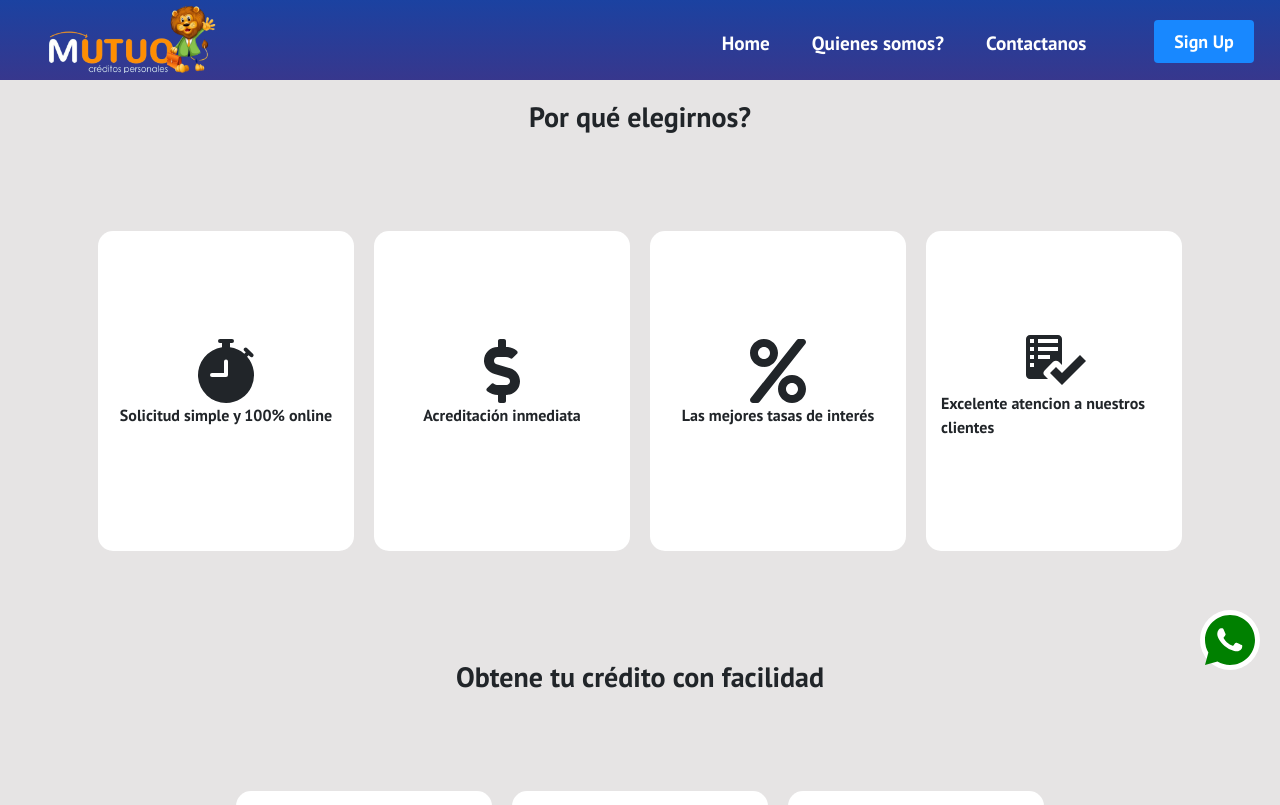
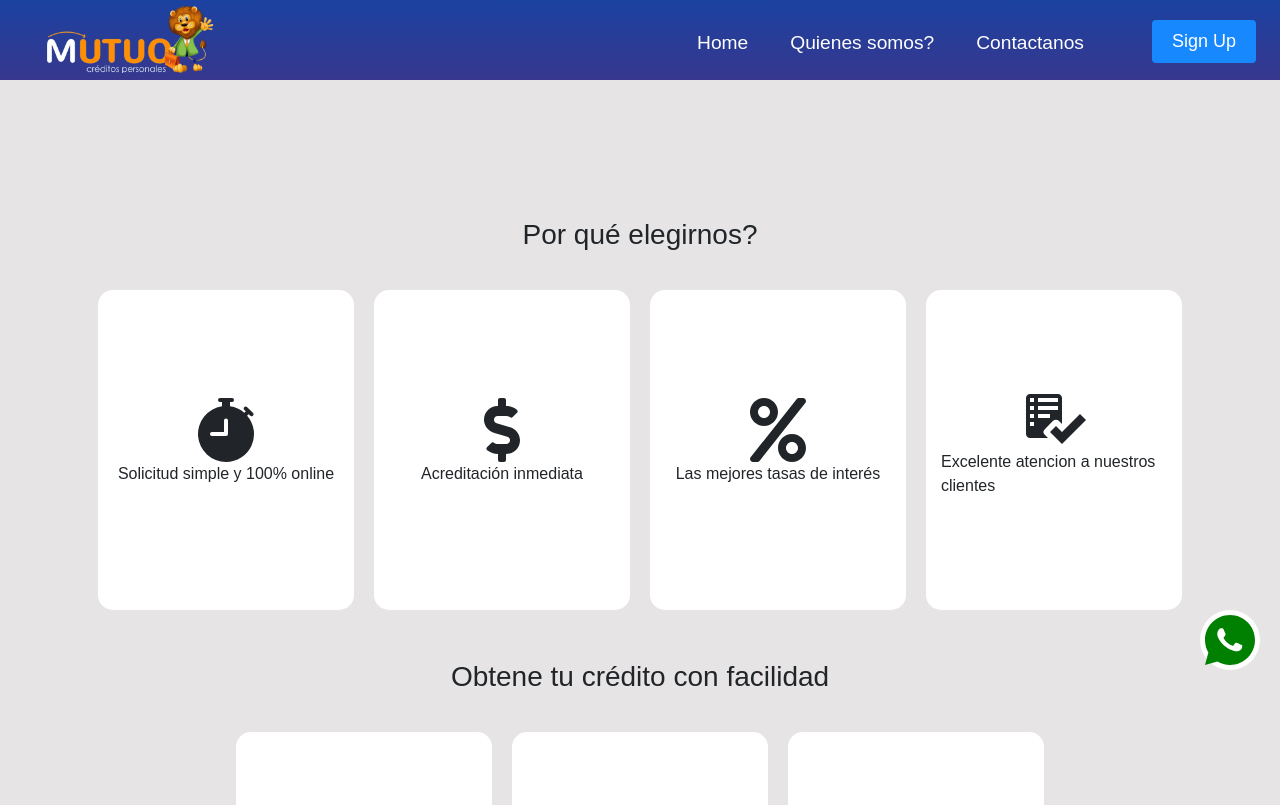
Before and after one commit to Eric9516/mutuo, a React (Create React App) app: page / in a window 1280 px wide. Shown: the top 805 px of the page. Built offline with nearby package versions, Linux system fonts and the light colour scheme.

Commit message:
hover en link de nav rama prueba

```diff
--- a/src/Styles/App.css
+++ b/src/Styles/App.css
@@ -2,5 +2,5 @@
     box-sizing: border-box;
     margin: 0;
     padding: 0;
-    font-family: "PT Sans", sans-serif;
+    font-family: montserrat, sans-serif;
 }
--- a/src/Styles/StyledHome.js
+++ b/src/Styles/StyledHome.js
@@ -1,8 +1,9 @@
 import styled from "styled-components";
+import fondo from "../img/fondo2.jpg";
 
 export const StyledAllHome = styled.div`
     background-color: rgb(230, 228, 228);
-    height: 140vh;
+    min-height: 140vh;
     display: flex;
     justify-content: center;
     align-items: center;
@@ -17,11 +18,16 @@ export const StyledDivContainer = styled.div`
     justify-content: center;
     align-items: center;
     padding: 30px;
+
+    @media screen and (max-width: 700px) {
+        flex-direction: column;
+    }
 `;
 
 export const StyledDivChild = styled.div`
     width: 20vw;
     height: 40vh;
+    /* background-image: url(${fondo}); */
     padding: 15px;
     display: flex;
     justify-content: center;
@@ -29,6 +35,11 @@ export const StyledDivChild = styled.div`
     flex-direction: column;
     background-color: #fff;
     border-radius: 15px;
+
+    @media screen and (max-width: 700px) {
+        width: 65vw;
+        height: 25vh;
+    }
 `;
 
 export const StyledTittle = styled.h3`
@@ -46,4 +57,8 @@ export const StyledLogoWhatsapp = styled.div`
     bottom: 10;
     right: 0;
     margin-right: 20px;
+
+    @media screen and (max-width: 700px) {
+        bottom: 40px;
+    }
 `;
--- a/src/components/Navbar.css
+++ b/src/components/Navbar.css
@@ -45,13 +45,30 @@
     color: white;
     text-decoration: none;
     padding: 0.5rem 1rem;
+    position: relative;
+    transition: 0.6 ease-in-out;
 }
 
 .nav-links:hover {
-    background-color: #1888ff;
     color: #fff;
-    border-radius: 4px;
-    transition: all 0.2s ease-out;
+}
+
+.nav-links::after {
+    content: "";
+    position: absolute;
+    width: 100%;
+    height: 4px;
+    bottom: 0;
+    left: 0;
+    background-color: red;
+    transform: scale(0);
+    transform-origin: bottom right;
+    transition: transform 0.6s ease-in-out;
+}
+
+.nav-links:hover::after {
+    transform: scaleX(1);
+    transform-origin: bottom left;
 }
 
 .fa-bars {
--- a/src/pages/ContactUs.jsx
+++ b/src/pages/ContactUs.jsx
@@ -1,6 +1,6 @@
 import React from "react";
 import { Form } from "react-bootstrap";
-import { StyledForm, Myh2, StyledButton, StyledFormControl, StyledDiv } from "../Styles/StyledContactUs.js";
+import { StyledDiv, StyledForm, StyledFormControl, StyledButton, Myh2 } from "../Styles/StyledContactUs.js";
 
 const ContactUs = () => {
     return (
@@ -49,7 +49,7 @@ const ContactUs = () => {
                     <Form.Label>Cantidad de cuotas</Form.Label>
                     <StyledFormControl type="number" placeholder="Hasta en 12 cuotas " />
                 </Form.Group>
-                <StyledButton variant="primary" type="submit">
+                <StyledButton variant="primary" type="submit" className="btn">
                     Enviar
                 </StyledButton>
             </StyledForm>
--- a/src/pages/Home.jsx
+++ b/src/pages/Home.jsx
@@ -6,7 +6,7 @@ import { AiFillBank } from "react-icons/ai";
 import { RxCountdownTimer } from "react-icons/rx";
 import { MdWork } from "react-icons/md";
 import { RiWhatsappFill } from "react-icons/ri";
-import { StyledDivContainer, StyledDivChild, StyledTittle, StyledAllHome, StyledLogoWhatsapp } from "../Styles/StyledHome";
+import { StyledAllHome, StyledDivContainer, StyledDivChild, StyledTittle, StyledLogoWhatsapp } from "../Styles/StyledHome";
 
 const Home = () => {
     return (
@@ -47,7 +47,7 @@ const Home = () => {
                 </StyledDivChild>
             </StyledDivContainer>
             <StyledLogoWhatsapp>
-                <a href="https://wa.link/ubocaj .">
+                <a href="https://wa.link/ubocaj" target="_blank">
                     <RiWhatsappFill color="green" size="lg" />
                 </a>
             </StyledLogoWhatsapp>
```
Also changed, not shown: src/img/fondo2.jpg.
